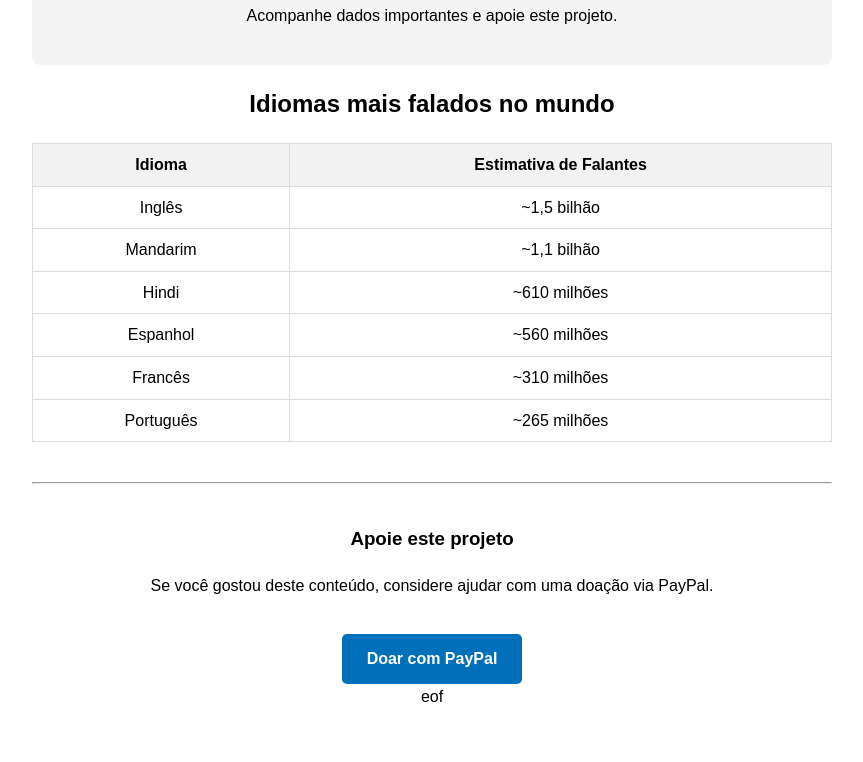
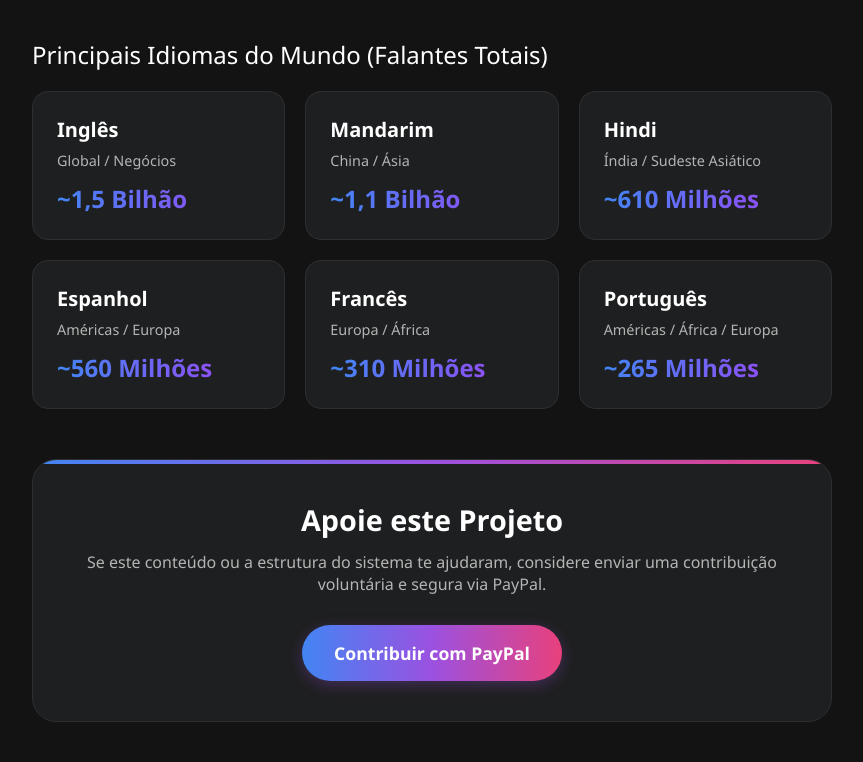
Before and after one commit to massarellijr/git-peticoes-, a website: page public/index.html in a window 1280 px wide. Shown: the part 131-893 px from the top of the page, without its empty margins (208-1071 px from the left). Before the commit the page ends 861 px from the top, so only its background shows below. Drawn offline with Linux system fonts and the light colour scheme.

Commit message:
interface premium estilo gemini e correcao de rotas estaticas

```diff
--- a/public/index.html
+++ b/public/index.html
@@ -1,50 +1,191 @@
 <!DOCTYPE html>
-<html lang="pt-br">
+<html lang="pt-BR">
 <head>
     <meta charset="UTF-8">
     <meta name="viewport" content="width=device-width, initial-scale=1.0">
-    <title>Git Petições & Idiomas</title>
+    <title>Git Petições & Idiomas Globais</title>
     <style>
-        body { font-family: sans-serif; line-height: 1.6; max-width: 800px; margin: 0 auto; padding: 20px; text-align: center; }
-        header { background: #f4f4f4; padding: 20px; border-radius: 8px; margin-bottom: 20px; }
-        table { width: 100%; border-collapse: collapse; margin: 20px 0; }
-        th, td { border: 1px solid #ddd; padding: 8px; }
-        th { background-color: #f2f2f2; }
-        .btn-doe { display: inline-block; background-color: #0070ba; color: white; padding: 12px 25px; text-decoration: none; border-radius: 5px; font-weight: bold; margin-top: 20px; }
+        :root {
+            --bg-color: #131314;
+            --card-bg: #1e1f20;
+            --text-color: #e3e3e3;
+            --text-muted: #b4b4b4;
+            --gemini-gradient: linear-gradient(90deg, #4285f4, #9b51e0, #e8417c);
+        }
+        * {
+            box-sizing: border-box;
+            margin: 0;
+            padding: 0;
+        }
+        body {
+            background-color: var(--bg-color);
+            color: var(--text-color);
+            font-family: 'Segoe UI', Roboto, Helvetica, Arial, sans-serif;
+            padding: 40px 20px;
+            display: flex;
+            flex-direction: column;
+            align-items: center;
+            min-height: 100vh;
+        }
+        header {
+            text-align: center;
+            margin-bottom: 40px;
+            max-width: 600px;
+        }
+        h1 {
+            font-size: 2.5rem;
+            font-weight: 700;
+            background: var(--gemini-gradient);
+            -webkit-background-clip: text;
+            -webkit-text-fill-color: transparent;
+            margin-bottom: 10px;
+        }
+        header p {
+            color: var(--text-muted);
+            font-size: 1.1rem;
+        }
+        main {
+            width: 100%;
+            max-width: 800px;
+        }
+        .section-title {
+            font-size: 1.5rem;
+            margin-bottom: 20px;
+            text-align: left;
+            font-weight: 500;
+            color: #fff;
+        }
+        .grid-languages {
+            display: grid;
+            grid-template-columns: repeat(auto-fit, minmax(220px, 1fr));
+            gap: 20px;
+            margin-bottom: 50px;
+        }
+        .card {
+            background-color: var(--card-bg);
+            border: 1px solid #2d2f31;
+            border-radius: 16px;
+            padding: 24px;
+            transition: transform 0.2s, border-color 0.2s;
+            text-align: left;
+        }
+        .card:hover {
+            transform: translateY(-2px);
+            border-color: #4285f4;
+        }
+        .card h3 {
+            font-size: 1.25rem;
+            margin-bottom: 8px;
+            color: #fff;
+        }
+        .card p {
+            color: var(--text-muted);
+            font-size: 0.9rem;
+        }
+        .card .count {
+            font-size: 1.5rem;
+            font-weight: 700;
+            margin-top: 12px;
+            background: linear-gradient(90deg, #4285f4, #a142f4);
+            -webkit-background-clip: text;
+            -webkit-text-fill-color: transparent;
+        }
+        .donation-container {
+            background-color: var(--card-bg);
+            border: 1px solid #2d2f31;
+            border-radius: 24px;
+            padding: 40px;
+            text-align: center;
+            position: relative;
+            overflow: hidden;
+        }
+        .donation-container::before {
+            content: '';
+            position: absolute;
+            top: 0;
+            left: 0;
+            right: 0;
+            height: 4px;
+            background: var(--gemini-gradient);
+        }
+        .donation-container h2 {
+            font-size: 1.8rem;
+            margin-bottom: 12px;
+            color: #fff;
+        }
+        .donation-container p {
+            color: var(--text-muted);
+            margin-bottom: 30px;
+            font-size: 1rem;
+        }
+        .btn-paypal {
+            display: inline-block;
+            background: var(--gemini-gradient);
+            color: white;
+            padding: 16px 32px;
+            text-decoration: none;
+            border-radius: 50px;
+            font-weight: 600;
+            font-size: 1.1rem;
+            box-shadow: 0 4px 15px rgba(155, 81, 224, 0.3);
+            transition: transform 0.2s, opacity 0.2s;
+        }
+        .btn-paypal:hover {
+            transform: scale(1.03);
+            opacity: 0.95;
+        }
     </style>
 </head>
 <body>
 
     <header>
         <h1>Git Petições</h1>
-        <p>Acompanhe dados importantes e apoie este projeto.</p>
+        <p>Dados globais integrados com soluções de tecnologia.</p>
     </header>
 
     <main>
-        <h2>Idiomas mais falados no mundo</h2>
-        <table>
-            <tr><th>Idioma</th><th>Estimativa de Falantes</th></tr>
-            <tr><td>Inglês</td><td>~1,5 bilhão</td></tr>
-            <tr><td>Mandarim</td><td>~1,1 bilhão</td></tr>
-            <tr><td>Hindi</td><td>~610 milhões</td></tr>
-            <tr><td>Espanhol</td><td>~560 milhões</td></tr>
-            <tr><td>Francês</td><td>~310 milhões</td></tr>
-            <tr><td>Português</td><td>~265 milhões</td></tr>
-        </table>
+        <h2 class="section-title">Principais Idiomas do Mundo (Falantes Totais)</h2>
+        <div class="grid-languages">
+            <div class="card">
+                <h3>Inglês</h3>
+                <p>Global / Negócios</p>
+                <div class="count">~1,5 Bilhão</div>
+            </div>
+            <div class="card">
+                <h3>Mandarim</h3>
+                <p>China / Ásia</p>
+                <div class="count">~1,1 Bilhão</div>
+            </div>
+            <div class="card">
+                <h3>Hindi</h3>
+                <p>Índia / Sudeste Asiático</p>
+                <div class="count">~610 Milhões</div>
+            </div>
+            <div class="card">
+                <h3>Espanhol</h3>
+                <p>Américas / Europa</p>
+                <div class="count">~560 Milhões</div>
+            </div>
+            <div class="card">
+                <h3>Francês</h3>
+                <p>Europa / África</p>
+                <div class="count">~310 Milhões</div>
+            </div>
+            <div class="card">
+                <h3>Português</h3>
+                <p>Américas / África / Europa</p>
+                <div class="count">~265 Milhões</div>
+            </div>
+        </div>
 
-        <hr style="margin: 40px 0;">
-
-        <h3>Apoie este projeto</h3>
-        <p>Se você gostou deste conteúdo, considere ajudar com uma doação via PayPal.</p>
-        <a href="https://www.paypal.com/paypalme/mauriciomassarellijr" class="btn-doe" target="_blank">
-            Doar com PayPal
-        </a>
+        <div class="donation-container">
+            <h2>Apoie este Projeto</h2>
+            <p>Se este conteúdo ou a estrutura do sistema te ajudaram, considere enviar uma contribuição voluntária e segura via PayPal.</p>
+            <a href="https://www.paypal.com/donate/?business=massarellijr@hotmail.com&no_recurring=0&currency_code=BRL" class="btn-paypal" target="_blank">
+                Contribuir com PayPal
+            </a>
+        </div>
     </main>
 
 </body>
 </html>
-
-
-
-
-eof
```
Also changed, not shown: server.js (+6 -1 lines).
